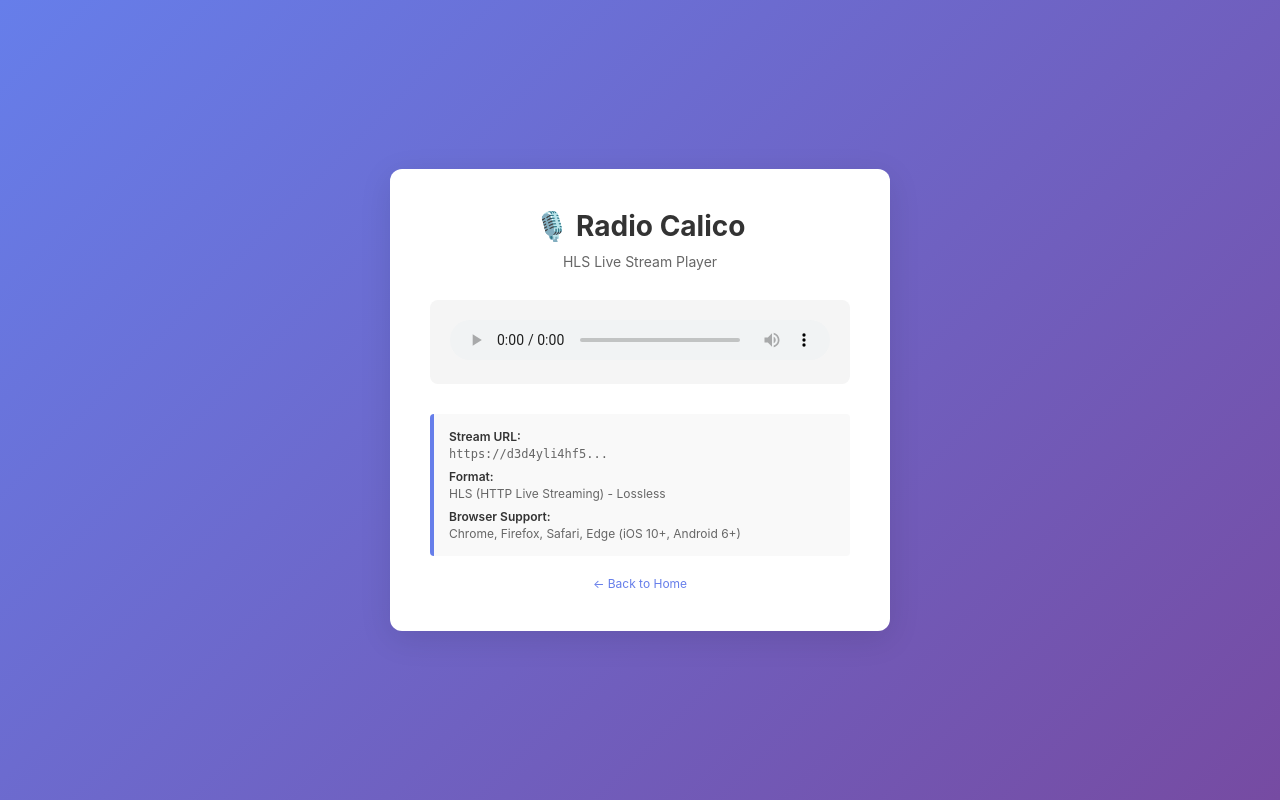
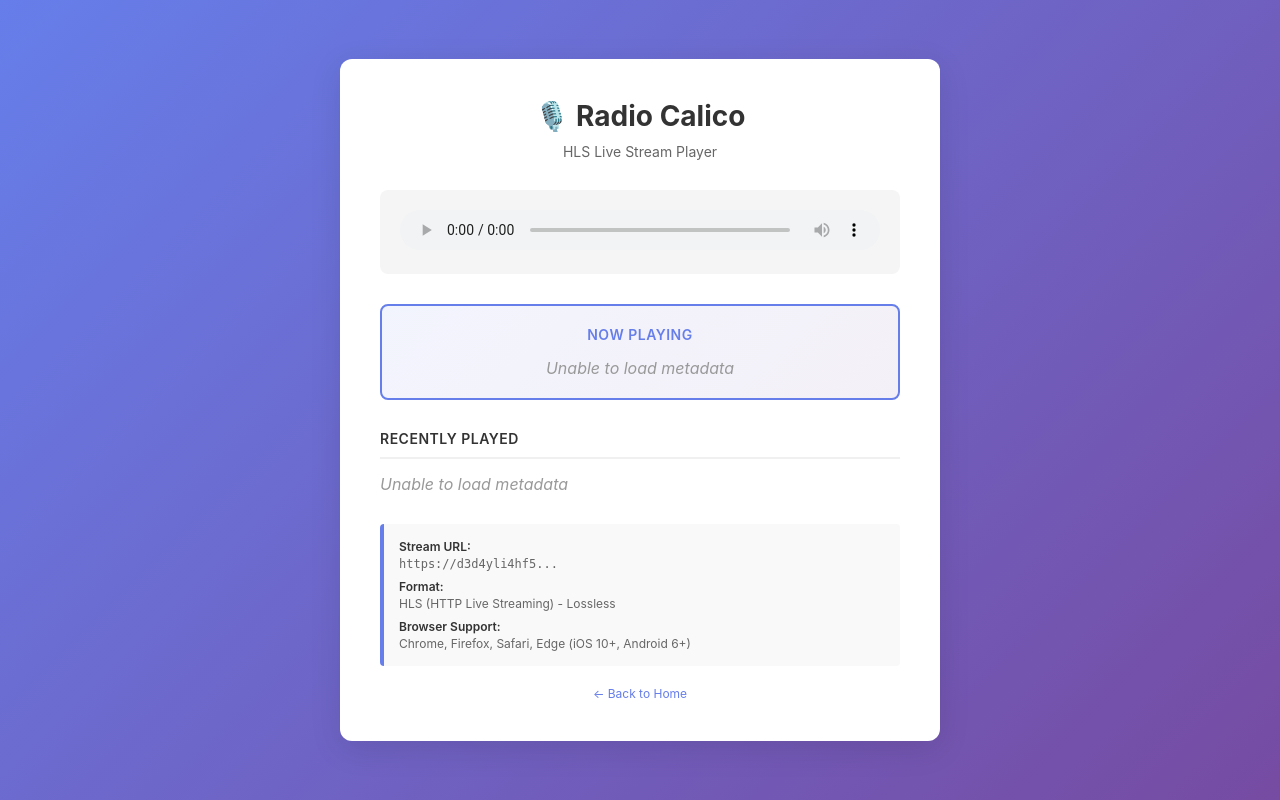
Before and after one commit to pkjha-aero/Udemy_ClaudeCode_SundogEdu, a Flask app: page /player in a window 1280 px wide. Run offline with Flask 3, Linux system fonts and the light colour scheme; some libraries are stand-ins or nearby versions.

Commit message:
Enhance radio player with Now Playing and Recently Played widgets
- Add "Now Playing" section displaying current track, artist, album,
  year, and audio specs (bit depth, sample rate)
- Add "Recently Played" widget showing the 5 previous tracks
- Fetch metadata from CloudFront metadatav2.json endpoint
- Auto-refresh metadata every 10 seconds
- Improve styling with gradient backgrounds and clean typography
- Remove duplicate audio controls (using native HTML audio element)

Co-Authored-By: Claude Haiku 4.5 <noreply@anthropic.com>

```diff
--- a/radiocalico/app/templates/player.html
+++ b/radiocalico/app/templates/player.html
@@ -23,20 +23,21 @@
       background: white;
       border-radius: 12px;
       box-shadow: 0 8px 32px rgba(0, 0, 0, 0.1);
-      max-width: 500px;
+      max-width: 600px;
       width: 100%;
       padding: 40px;
-      text-align: center;
     }
     h1 {
       color: #333;
       margin-bottom: 10px;
       font-size: 28px;
+      text-align: center;
     }
     .subtitle {
       color: #666;
       margin-bottom: 30px;
       font-size: 14px;
+      text-align: center;
     }
     .player-wrapper {
       background: #f5f5f5;
@@ -48,6 +49,88 @@
       width: 100%;
       cursor: pointer;
       height: 40px;
+    }
+    .now-playing {
+      background: linear-gradient(135deg, #667eea15 0%, #764ba215 100%);
+      border: 2px solid #667eea;
+      border-radius: 8px;
+      padding: 20px;
+      margin-bottom: 30px;
+      text-align: center;
+    }
+    .now-playing h2 {
+      color: #667eea;
+      font-size: 14px;
+      font-weight: 600;
+      text-transform: uppercase;
+      letter-spacing: 0.5px;
+      margin-bottom: 15px;
+    }
+    .track-title {
+      font-size: 20px;
+      font-weight: 700;
+      color: #333;
+      margin-bottom: 5px;
+    }
+    .track-artist {
+      font-size: 16px;
+      color: #666;
+      margin-bottom: 3px;
+    }
+    .track-album {
+      font-size: 13px;
+      color: #999;
+      margin-bottom: 15px;
+    }
+    .track-specs {
+      font-size: 11px;
+      color: #667eea;
+      font-weight: 500;
+      text-transform: uppercase;
+      letter-spacing: 0.3px;
+    }
+    .recently-played {
+      margin-bottom: 30px;
+    }
+    .recently-played h2 {
+      color: #333;
+      font-size: 14px;
+      font-weight: 600;
+      text-transform: uppercase;
+      letter-spacing: 0.5px;
+      margin-bottom: 15px;
+      padding-bottom: 10px;
+      border-bottom: 2px solid #f0f0f0;
+    }
+    .track-item {
+      padding: 12px 0;
+      border-bottom: 1px solid #f0f0f0;
+      display: flex;
+      justify-content: space-between;
+      align-items: center;
+      text-align: left;
+    }
+    .track-item:last-child {
+      border-bottom: none;
+    }
+    .track-item-info {
+      flex: 1;
+    }
+    .track-item-number {
+      color: #ccc;
+      font-weight: 600;
+      margin-right: 12px;
+      min-width: 20px;
+    }
+    .track-item-title {
+      font-weight: 600;
+      color: #333;
+      font-size: 14px;
+      margin-bottom: 3px;
+    }
+    .track-item-artist {
+      color: #999;
+      font-size: 13px;
     }
     .info {
       margin-top: 20px;
@@ -78,6 +161,10 @@
     a:hover {
       text-decoration: underline;
     }
+    .loading {
+      color: #999;
+      font-style: italic;
+    }
   </style>
 </head>
 <body>
@@ -91,6 +178,16 @@
       </audio>
     </div>
 
+    <div class="now-playing">
+      <h2>Now Playing</h2>
+      <div id="nowPlayingContent" class="loading">Loading...</div>
+    </div>
+
+    <div class="recently-played">
+      <h2>Recently Played</h2>
+      <div id="recentlyPlayedContent" class="loading">Loading...</div>
+    </div>
+
     <div class="info">
       <dl>
         <dt>Stream URL:</dt>
@@ -102,7 +199,7 @@
       </dl>
     </div>
 
-    <p style="margin-top: 20px; font-size: 12px; color: #999;">
+    <p style="margin-top: 20px; font-size: 12px; color: #999; text-align: center;">
       <a href="/">← Back to Home</a>
     </p>
   </div>
@@ -110,7 +207,10 @@
   <script src="https://cdn.jsdelivr.net/npm/hls.js@latest/dist/hls.min.js"></script>
   <script>
     const STREAM_URL = 'https://d3d4yli4hf5bmh.cloudfront.net/hls/live.m3u8';
+    const METADATA_URL = 'https://d3d4yli4hf5bmh.cloudfront.net/metadatav2.json';
     const audio = document.getElementById('audioPlayer');
+    const nowPlayingContent = document.getElementById('nowPlayingContent');
+    const recentlyPlayedContent = document.getElementById('recentlyPlayedContent');
 
     function initStream() {
       if (Hls.isSupported()) {
@@ -136,7 +236,50 @@
       }
     }
 
-    document.addEventListener('DOMContentLoaded', initStream);
+    function formatMetadata(data) {
+      const nowPlaying = `
+        <div class="track-title">${data.title}</div>
+        <div class="track-artist">${data.artist}</div>
+        <div class="track-album">${data.album} (${data.date})</div>
+        <div class="track-specs">${data.bit_depth}-bit • ${data.sample_rate / 1000}kHz</div>
+      `;
+      nowPlayingContent.innerHTML = nowPlaying;
+
+      const recentTracks = [];
+      for (let i = 1; i <= 5; i++) {
+        const artistKey = `prev_artist_${i}`;
+        const titleKey = `prev_title_${i}`;
+        if (data[artistKey] && data[titleKey]) {
+          recentTracks.push(`
+            <div class="track-item">
+              <span class="track-item-number">${i}</span>
+              <div class="track-item-info">
+                <div class="track-item-title">${data[titleKey]}</div>
+                <div class="track-item-artist">${data[artistKey]}</div>
+              </div>
+            </div>
+          `);
+        }
+      }
+      recentlyPlayedContent.innerHTML = recentTracks.join('');
+    }
+
+    function fetchMetadata() {
+      fetch(METADATA_URL)
+        .then(response => response.json())
+        .then(data => formatMetadata(data))
+        .catch(error => {
+          console.error('Error fetching metadata:', error);
+          nowPlayingContent.innerHTML = '<div class="loading">Unable to load metadata</div>';
+          recentlyPlayedContent.innerHTML = '<div class="loading">Unable to load metadata</div>';
+        });
+    }
+
+    document.addEventListener('DOMContentLoaded', () => {
+      initStream();
+      fetchMetadata();
+      setInterval(fetchMetadata, 10000);
+    });
   </script>
 </body>
 </html>
```
